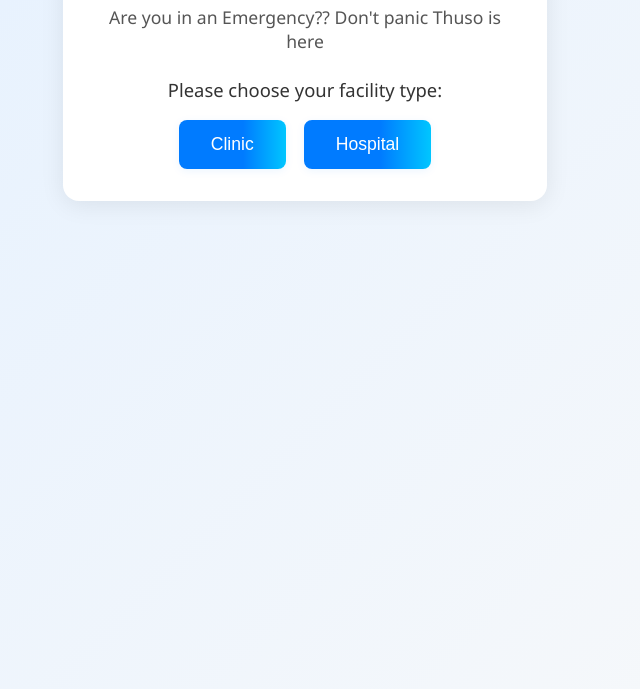
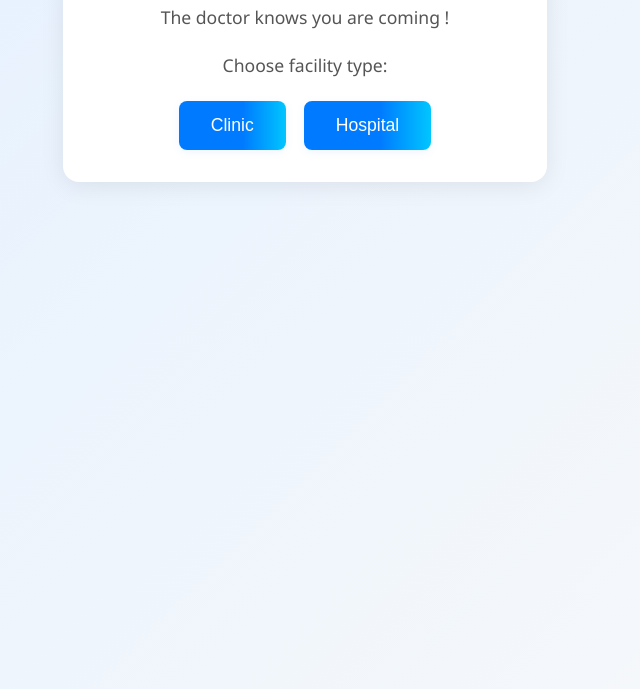
Before and after one commit to kekanamusi-design/ThusoMeds, a plain HTML site: page firstpage.html in a window 1280 px wide. Shown: the part 171-860 px from the top of the page, without its empty margins (335-975 px from the left). Drawn offline with Linux system fonts and the light colour scheme.

Commit message:
First Page

```diff
--- a/firstpage.html
+++ b/firstpage.html
@@ -10,10 +10,10 @@
   <div class="container">
     <header>
       <h1>🏥 ThusoMed Assistant</h1>
-      <div class="subtitle">Are you in an Emergency?? Don't panic Thuso is here</div>
+      <div class="subtitle">The doctor knows you are coming !</div>
     </header>
     <section class="facility-choice">
-      <div class="facility-label">Please choose your facility type:</div>
+      <div class="subtitle">Choose facility type:</div>
       <div class="facility-buttons">
         <button class="facility-btn" onclick="chooseFacility('Clinic')">Clinic</button>
         <button class="facility-btn" onclick="chooseFacility('Hospital')">Hospital</button>
```
